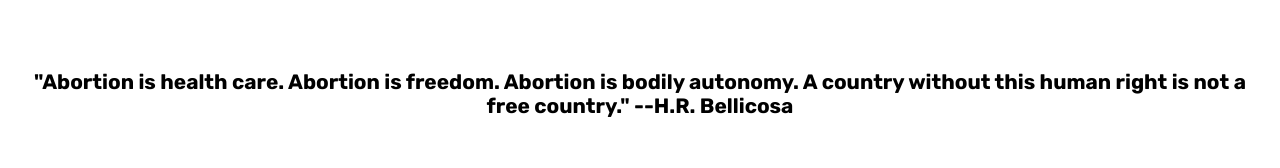
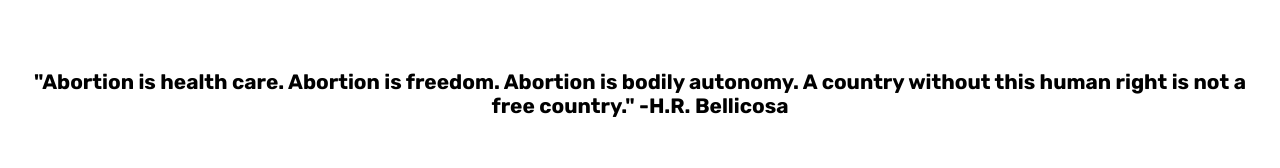
Before and after one commit to Roe-dToAid/roed_to_aid_fe, a React (Create React App) app: page / in a window 1280 px wide. Shown: the part 1220-1388 px from the top of the page. Built offline with nearby package versions, Linux system fonts and the light colour scheme.

Commit message:
Remove extra hyphen in quote block

```diff
--- a/src/Components/QuoteBlock/QuoteBlock.js
+++ b/src/Components/QuoteBlock/QuoteBlock.js
@@ -8,7 +8,7 @@ const QuoteBlock = () => {
         <p>
           "Abortion is health care. Abortion is freedom. Abortion is bodily
           autonomy. A country without this human right is not a free country."
-          --H.R. Bellicosa
+          -H.R. Bellicosa
         </p>
       </div>
     </>
```
